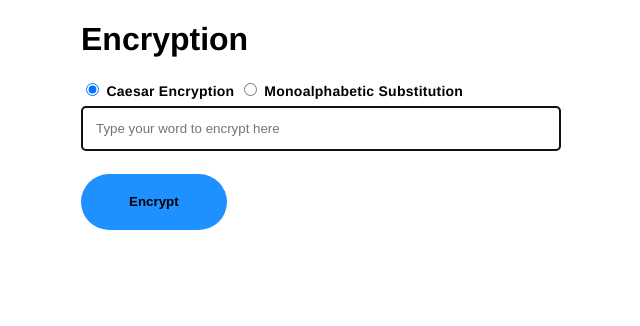
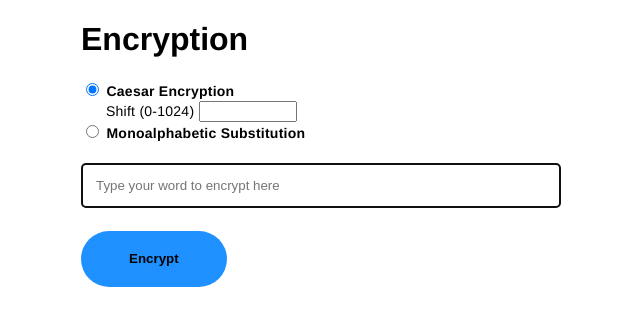
Before and after one commit to ninabohm/encrypt-app, a Flask app: page /encryption in a window 1280 px wide. Shown: the top 326 px of the page, without its empty margins (334-974 px from the left). Run offline with Flask 2, Linux system fonts and the light colour scheme.

Commit message:
add encryption  for caesar

```diff
--- a/static/css/style.css
+++ b/static/css/style.css
@@ -19,7 +19,7 @@ body {
 }
 
 .form-control {
-    margin-top: 5px;
+    margin-top: 20px;
     margin-bottom: 5px;
     border-radius: 4px;
     border-width: 0.5px;
@@ -35,6 +35,18 @@ body {
     padding-bottom: 8px;
 }
 
+.label-2 {
+    font-size: 14px;
+    letter-spacing: 0.25px;
+    line-height: 20px;
+    font-weight: 400;
+    padding-bottom: 8px;
+    padding-left: 25px;
+}
+
+.form-number {
+    width: 20%;
+}
 
 .btn-primary {
     background-color: dodgerblue;
@@ -67,6 +79,7 @@ body {
     border: none;
 }
 
+
 input[type=range] {
     width: 100%;
 }
--- a/templates/encryption.html
+++ b/templates/encryption.html
@@ -6,6 +6,7 @@
           content="width=device-width, user-scalable=no, initial-scale=1.0, maximum-scale=1.0, minimum-scale=1.0">
     <meta http-equiv="X-UA-Compatible" content="ie=edge">
     <link rel="stylesheet" href="../static/css/style.css">
+    <link rel="shortcut icon" href="../static/favicon.ico">
     <title>Encryption</title>
 </head>
 <body>
@@ -14,12 +15,18 @@
     <div>
         <input id="caesar" type="radio" name="encryption_base" value="caesar" checked>
         <label class="label-1" for="caesar">Caesar Encryption</label>
+    </div>
+    <div>
+        <label class="label-2" for="shift">Shift (0-1024)</label>
+        <input class="form-number" id="shift" type="number" name="shift">
+    </div>
+    <div>
         <input id="mono" type="radio" name="encryption_base" value="mono">
         <label class="label-1" for="mono">Monoalphabetic Substitution</label>
     </div>
     <div>
         <label class="label-1" for="user_input" hidden>Input</label>
-        <input id="user_input" type="text" class="form-control" required autofocus placeholder="Type your word to encrypt here"><br>
+        <input id="user_input" name="user_input" type="text" class="form-control" required autofocus placeholder="Type your word to encrypt here"><br>
     </div>
     <br>
     <div>
--- a/templates/index.html
+++ b/templates/index.html
@@ -6,6 +6,7 @@
           content="width=device-width, user-scalable=no, initial-scale=1.0, maximum-scale=1.0, minimum-scale=1.0">
     <meta http-equiv="X-UA-Compatible" content="ie=edge">
     <link rel="stylesheet" href="../static/css/style.css">
+    <link rel="shortcut icon" href="../static/favicon.ico">
     <title>Welcome</title>
 </head>
 <body>
--- a/templates/result.html
+++ b/templates/result.html
@@ -6,14 +6,18 @@
           content="width=device-width, user-scalable=no, initial-scale=1.0, maximum-scale=1.0, minimum-scale=1.0">
     <meta http-equiv="X-UA-Compatible" content="ie=edge">
     <link rel="stylesheet" href="../static/css/style.css">
+    <link rel="shortcut icon" href="../static/favicon.ico">
     <title>Encryption</title>
 </head>
 <body>
 <h1>Encryption Result</h1>
 <form class="encryption-form">
     <div>
+        <p>Encryption type chosen: {{encryption_base}}</p>
+        <p>user input: {{user_input}}</p>
+        <p>shift: {{shift}}</p>
         <label class="label-1" for="encrypted_string" hidden>Encrypted string</label>
-        <p id="encrypted_string">showing the result here<br>
+        <p id="encrypted_string">Encrypted string: {{encrypted_string}}<br>
     </div>
     <br>
     <div>
--- a/webapp.py
+++ b/webapp.py
@@ -1,5 +1,7 @@
 from flask import Flask, request, render_template
-
+from model.models import EncryptedString
+from model.models import CaesarEncryption
+from model.models import User
 
 app = Flask(__name__)
 
@@ -16,7 +18,23 @@ def encryption():
 
 @app.route("/result", methods=['POST'])
 def result():
-    return render_template("result.html")
+    encryption_base = request.form.get("encryption_base")
+    user_input = request.form.get("user_input")
+    shift = int(request.form.get("shift"))
+
+    if encryption_base == "caesar":
+        encryption = CaesarEncryption()
+        user = User("testuser")
+        encryption_content = encryption.encrypt_input(user_input, shift)
+        encrypted_string = EncryptedString(encryption_content, encryption, user).content
+
+    return render_template(
+        "result.html",
+        encryption_base=encryption_base,
+        shift=shift,
+        user_input=user_input,
+        encrypted_string = encrypted_string
+    )
 
 
 if __name__ == '__main__':
```
Also changed, not shown: static/favicon.ico (added).
